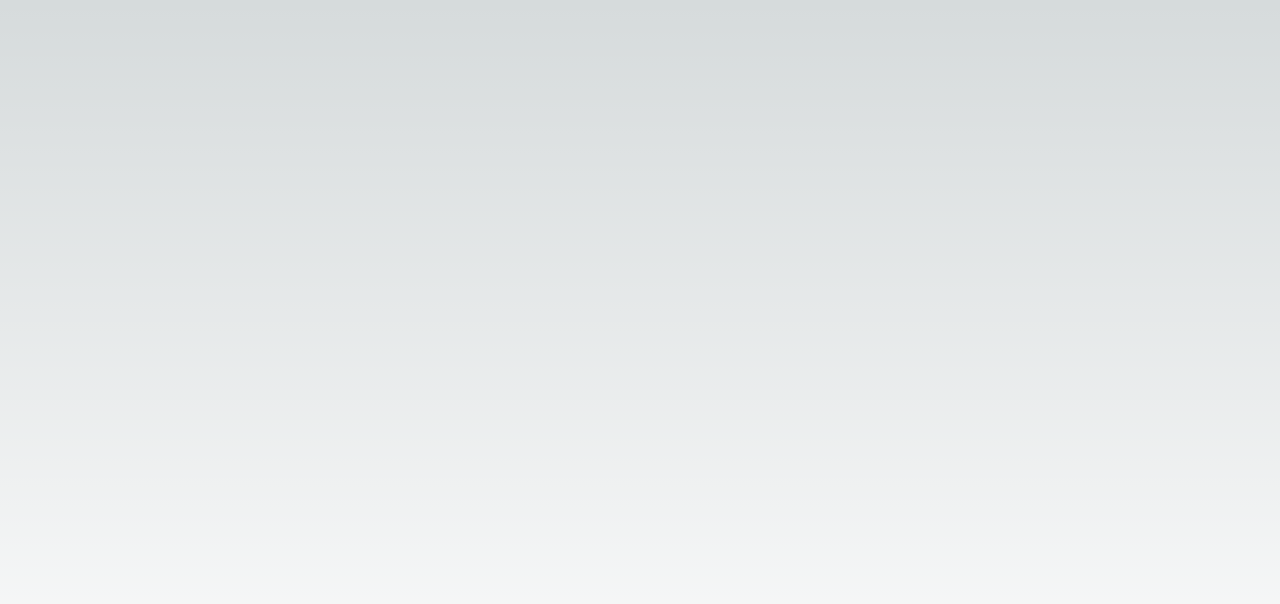
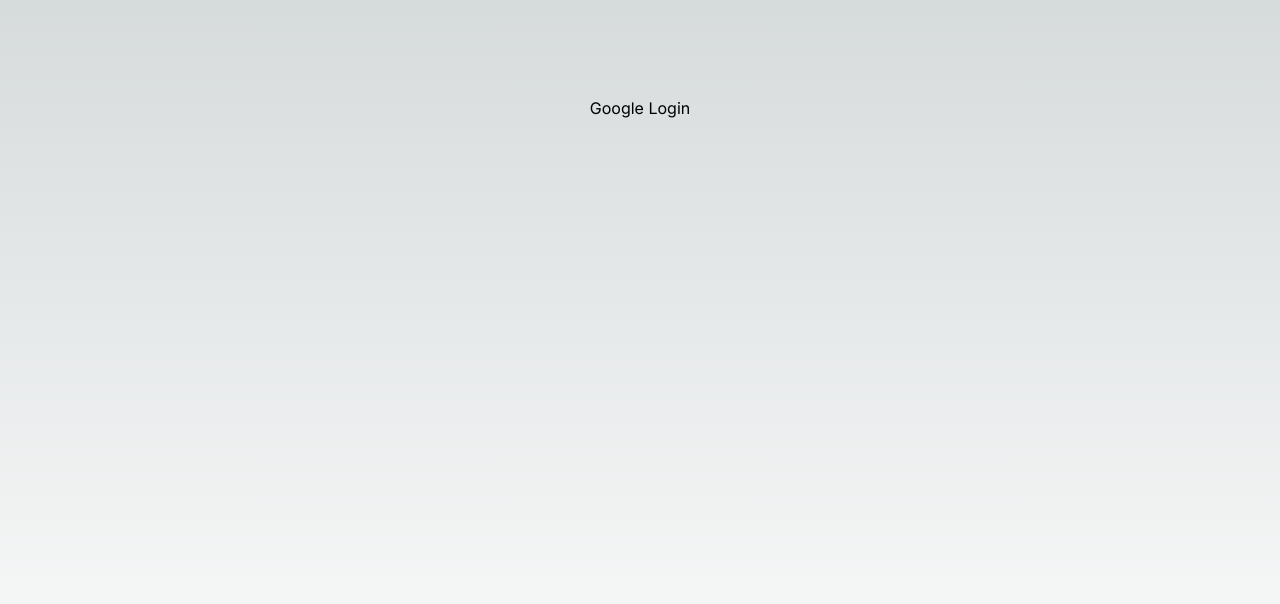
Before and after one commit to late-night-coders/writegether, a Next.js app: page / in a window 1280 px wide. Shown: the top 604 px of the page. Built offline with nearby package versions, Linux system fonts and the light colour scheme.

Commit message:
NextAuth Google Provider setup

```diff
--- /dev/null
+++ b/src/app/api/auth/[...nextauth]/route.ts
@@ -0,0 +1,16 @@
+import { NextAuthOptions } from "next-auth"
+import NextAuth from "next-auth/next"
+import GoogleProvider from 'next-auth/providers/google'
+
+const authConfig: NextAuthOptions = {
+  providers: [
+    GoogleProvider({
+      clientId: process.env.GOOGLE_CLIENT_ID!,
+      clientSecret: process.env.GOOGLE_CLIENT_SECRET!
+    })
+  ]
+}
+
+const handler = NextAuth(authConfig)
+
+export { handler as GET, handler as POST }
--- a/src/app/page.tsx
+++ b/src/app/page.tsx
@@ -1,6 +1,21 @@
+"use client"
+import { signIn } from "next-auth/react"
+
+function GoogleSignInButton () {
+  const handleClick = () => {
+    signIn("google")
+  }
+  return (
+    <button
+      onClick={handleClick}
+    > Google Login</button>
+  )
+}
+
 export default function Home() {
   return (
     <main className="flex min-h-screen flex-col items-center justify-between p-24">
+      <GoogleSignInButton />
     </main>
-  );
+  )
 }
```
Also changed, not shown: package.json (+6 -5 lines), src/app/layout.tsx (+6 -6 lines), .eslintrc.json, 1 other file (tests, documents, lock files or other folders).
